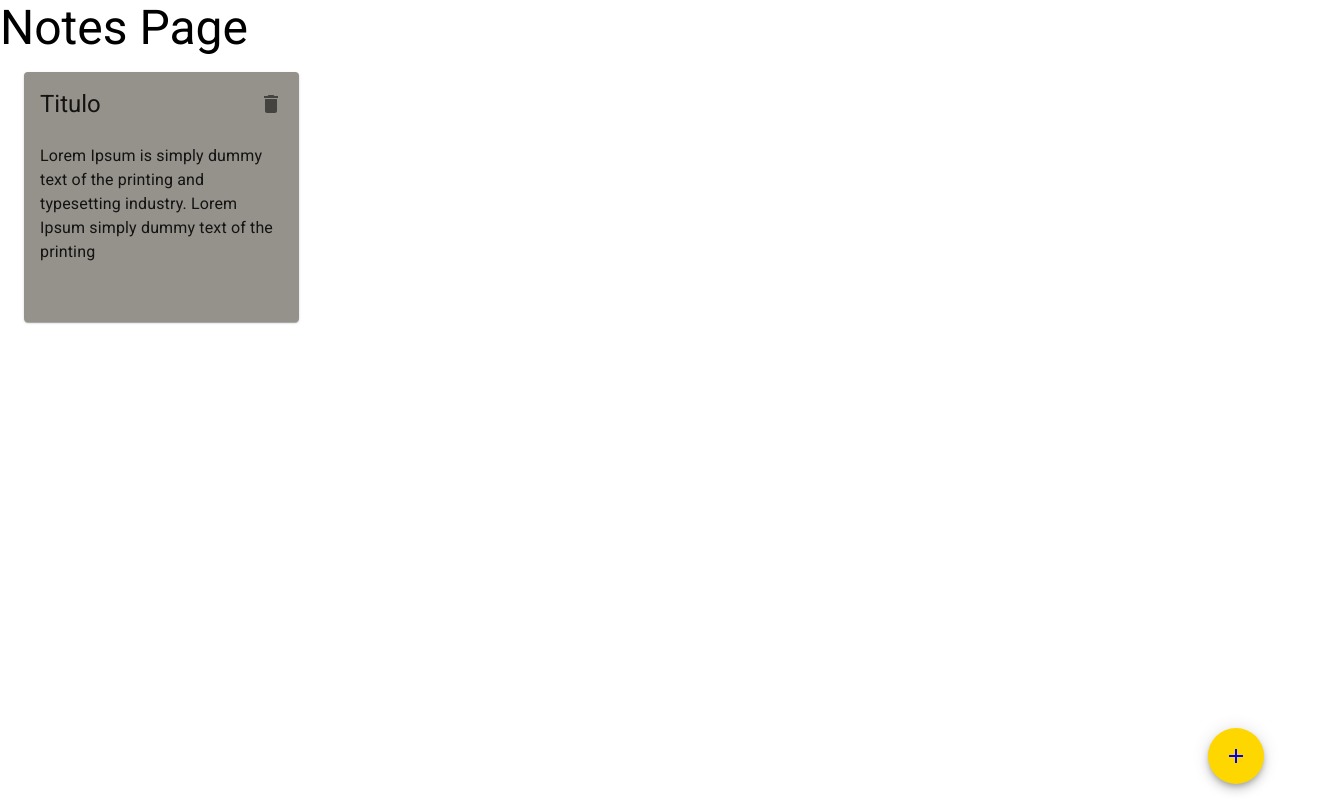
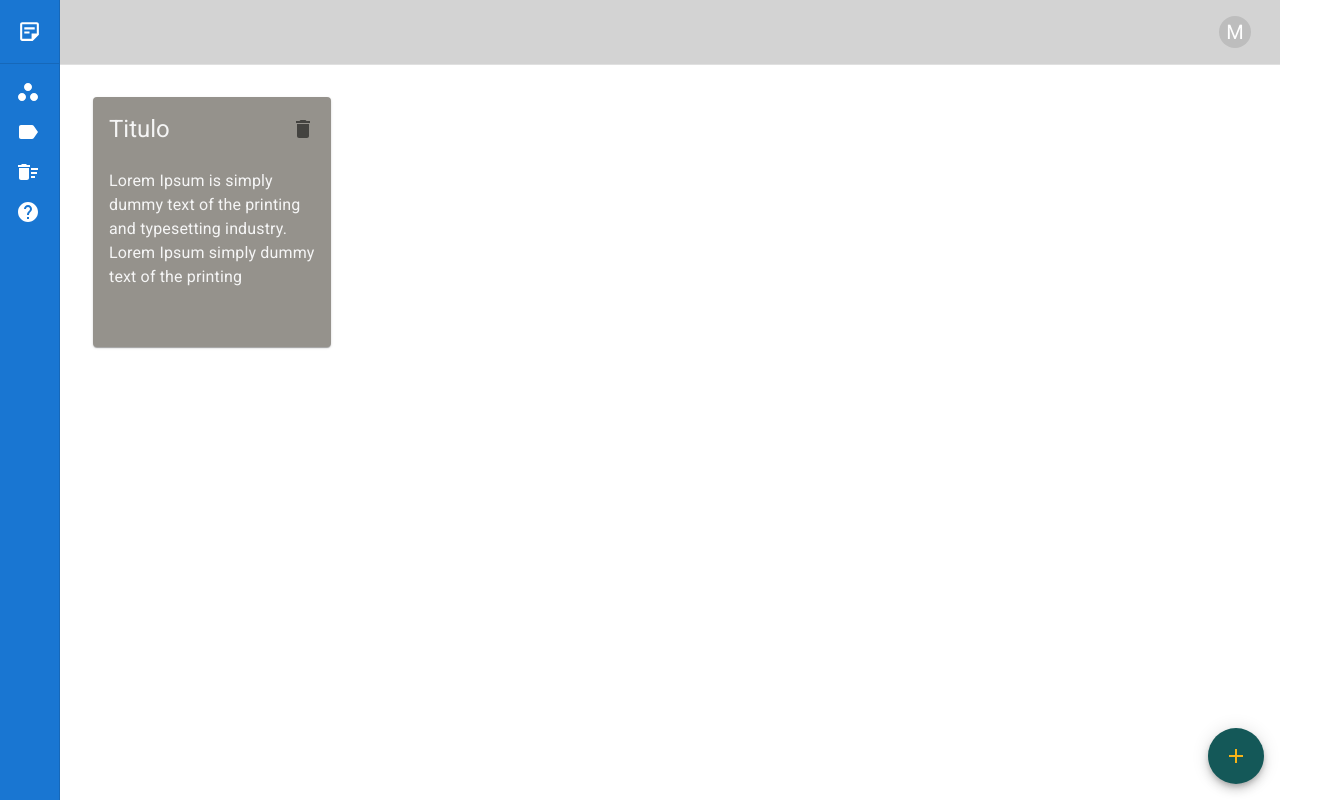
Before and after one commit to Mannelpz25/HermesDev, a React (Vite) app: page / in a window 1280 px wide. Shown: the whole page, 1325 px wide, since content can reach past the window. Built offline with nearby package versions, Linux system fonts and the light colour scheme.

Commit message:
19/08/2022 700

```diff
--- a/src/Notes/Pages/NotesPage.jsx
+++ b/src/Notes/Pages/NotesPage.jsx
@@ -1,22 +1,22 @@
-import React, { useEffect } from 'react'
+import React from 'react'
 import { Grid, Typography, IconButton } from '@mui/material'
 import { NoteCard } from '../components/NoteCard';
-import { NoteAddOutlined } from '@mui/icons-material'
-import { useSelector, useDispatch} from "react-redux"
+import { useSelector} from "react-redux"
 import { NotePane } from '../components/NotePane';
-import { startNewNote } from '../../store/Notes/thunks';
+import { NotesLayout } from '../layout/NotesLayout';
 
 
 export const NotesPage = () => {
 
-    const{notes, activeNote, messageSaved, isSaving} = useSelector( state => state.notes);
+    const{notes} = useSelector( state => state.notes);
+
 
 
     return (
-    <>
-        <Typography variant='h3'>Notes Page</Typography>
-        <NotePane drawerWidth={350}/>
-        <Grid container sx={{mx:1}}>
+    <NotesLayout>
+
+        <NotePane />
+        <Grid container sx={{ml: `calc(${61}px)` , mr: 1}}>
             {
                 notes.map(note =>(
                     <Grid item key={ note.id}>
@@ -25,19 +25,7 @@ export const NotesPage = () => {
                 ))
             }
         </Grid>
-        {/* <IconButton
-            size='large'
-            sx={{
-            color:'white',
-            backgroundColor:'error.main',
-            ':hover': {backgroundColor: 'error.main', opacity: 0.9},
-            position: 'fixed',
-            right: 50,
-            bottom: 50
-            }}
-        >
-            <NoteAddOutlined sx={{fontSize: 35}}/>
-        </IconButton> */}
-    </>
+
+    </NotesLayout>
   )
 }
--- a/src/Notes/components/NoteCard.jsx
+++ b/src/Notes/components/NoteCard.jsx
@@ -2,10 +2,17 @@ import React from 'react'
 import { useMemo } from "react"
 import { Delete, ExpandMore } from '@mui/icons-material'
 import { Collapse, IconButton, Card, CardContent, Typography, CardActions, Button, CardHeader, CardActionArea } from '@mui/material'
+import { useDispatch, useSelector } from 'react-redux';
+import { startDeletingNote} from "../../store/Notes/thunks";
+import { setActiveNote } from "../../store/Notes/notesSlice";
 
-
-export const NoteCard = ({title, body, color}) => {
+export const NoteCard = ({title, body, color, id, date}) => {
     const [expanded, setExpanded] = React.useState(false);
+    const dispatch = useDispatch();
+    const {
+      activeNote: note,
+      isSaving,
+    } = useSelector((state) => state.notes);
 
     const handleExpandClick = () => {
         setExpanded(!expanded);
@@ -16,26 +23,41 @@ export const NoteCard = ({title, body, color}) => {
             ? body.substring(0,120) + '...'
             : body;
     },[body]);
+    const onEdit = () => {
+      dispatch (setActiveNote ({title, body, id, date, color}));
+    };
+
+    const onDelete = () => {
+      dispatch (setActiveNote ({title, body, id, date, color}));
+      dispatch(startDeletingNote());
+    }
 
   return (
-    <Card sx={{ bgcolor: color, minHeight: 250, maxWidth: 275, m: 2 }}>
+    <Card sx={{ bgcolor: color, minHeight: 250, minWidth: 180, maxWidth: 238, m: 2 }}>
 
       <CardHeader
         action={
-          <IconButton aria-label="Delete">
+          <IconButton aria-label="Delete" onClick={onDelete}>
             <Delete />
           </IconButton>
         }
+        sx={{
+          "& .MuiCardHeader-title": {
+            color: "WhiteSmoke	"
+          }
+        }}
         title={title}
       />
       <CardActionArea
-      sx={{
-        minHeight: body.length > 120 ? 140 : 185,
-        display: 'flex'
-      }}>
+        onClick={onEdit}
+        sx={{
+          minHeight: body.length > 120 ? 140 : 185,
+          display: 'flex',
+          justifyContent: "flex-start"
+        }}>
       <CardContent sx={{px: 2, py: 1 ,  alignSelf: 'flex-start'}}>
-        <Typography paragraph sx={{m: 0}}>
-          {expanded ? body : shortBody}
+        <Typography paragraph sx={{m: 0, color: shortBody.length === 0 ? "DarkGray" : "WhiteSmoke	", textAlign: 'left' }}>
+          {expanded ? body : shortBody.length === 0 ? "Nota vacía ..." : shortBody }
         </Typography>
       </CardContent>
       <Collapse in={expanded} timeout="auto" unmountOnExit/>
--- a/src/Notes/components/NotePane.jsx
+++ b/src/Notes/components/NotePane.jsx
@@ -1,198 +1,284 @@
-import { IconButton,Drawer, Button, Toolbar, Typography, Divider, TextField, Grid, SpeedDial, SpeedDialAction } from "@mui/material"
-import { CancelOutlined , NoteAltOutlined, SaveOutlined } from "@mui/icons-material"
-import SpeedDialIcon from '@mui/material/SpeedDialIcon';
-import { useEffect, useState } from 'react';
+import {
+  IconButton,
+  Drawer,
+  Button,
+  Toolbar,
+  Typography,
+  Divider,
+  TextField,
+  Grid,
+  SpeedDial,
+  SpeedDialAction,
+} from "@mui/material";
+import {
+  CancelOutlined,
+  NoteAltOutlined,
+  SaveOutlined,
+} from "@mui/icons-material";
+import SpeedDialIcon from "@mui/material/SpeedDialIcon";
+import { useEffect, useState } from "react";
 import { useForm } from "../../hooks/useForm";
 import { useDispatch, useSelector } from "react-redux";
-import { startDeletingNote, startNewNote, startSaveNote, } from "../../store/Notes/thunks"
+import {
+  startDeletingNote,
+  startNewNote,
+  startSaveNote,
+} from "../../store/Notes/thunks";
 import { setActiveNote } from "../../store/Notes/notesSlice";
 
-
 const colors = [
-    { color: "#A43118", name: 'Rojo' },
-    { color: "#E58F1B", name: 'Naranja' },
-    { color: "#ECC918", name: 'Amarillo' },
-    { color: "#1EA413", name: 'Verde' },
-    { color: "#13A48E", name: 'Verde azulado' },
-    { color: "#148BBE", name: 'Azul' },
-    { color: "#0F517C", name: 'Azul oscuro' },
-    { color: "#5222B9", name: 'Morado' },
-    { color: "#B71ABC", name: 'Rosa' },
-    { color: "#9C671F", name: 'Marron' },
-    { color: "#95928C", name: 'Gris' },
+  { color: "#A43118", name: "Rojo" },
+  { color: "#E58F1B", name: "Naranja" },
+  { color: "#ECC918", name: "Amarillo" },
+  { color: "#1EA413", name: "Verde" },
+  { color: "#13A48E", name: "Verde azulado" },
+  { color: "#148BBE", name: "Azul" },
+  { color: "#0F517C", name: "Azul oscuro" },
+  { color: "#5222B9", name: "Morado" },
+  { color: "#B71ABC", name: "Rosa" },
+  { color: "#9C671F", name: "Marron" },
+  { color: "#95928C", name: "Gris" },
 ];
 
-export const NotePane = ({drawerWidth = 350}) => {
+export const NotePane = () => {
   const dispatch = useDispatch();
-    const{activeNote:note, messageSaved, isSaving} = useSelector( state => state.notes);
-    const{body, title, date, onInputChange, formState} = useForm(note);
+  const {
+    activeNote: note,
+    messageSaved,
+    isSaving,
+  } = useSelector((state) => state.notes);
+  const { body, title, date, id, onInputChange, formState } = useForm(note);
+  const [isOpen, setIsOpen] = useState(false);
 
-    const [isOpen, setIsOpen] = useState(false);
-    const onClickNewNote = (open, color) => (event) =>  {
-        setIsOpen(open);
-        if(open)
-            dispatch (startNewNote(color));
-      }
-    const noteColor = "gray"
+  const onClickNewNote = (color) => (event) => {
+    dispatch(startNewNote(color));
+  };
+
+  useEffect(() => {
+    if(note!==null)
+      setIsOpen(true);
+  }, [note]);
 
   useEffect(() => {
     dispatch(setActiveNote(formState));
-
   }, [formState]);
 
   const handleChange = (event) => {
     onInputChange(event);
   };
+  const changeColorNote = (color) => (event) =>{
+    dispatch (setActiveNote ({title, body, id, date, color}))
+  }
 
   const onSaveNote = () => {
     dispatch(startSaveNote());
     setIsOpen(false);
-    }
+  };
   const onCancel = () => {
     dispatch(setActiveNote(null));
     setIsOpen(false);
-    }
+  };
 
   return (
     <>
       <Drawer
-        anchor={'right'}
+        anchor={"right"}
         open={isOpen}
-        onClose={onClickNewNote()}
+        onClose={onCancel}
         variant="temporary"
-        PaperProps={{sx:{ backgroundColor: noteColor}}}
         sx={{
-          display: {xs: 'block'},
-          '& .MuiDrawer-paper': {boxSizing: 'border-box',width: drawerWidth}
+          display: { xs: "block" },
+          "& .MuiDrawer-paper": {
+            boxSizing: "border-box",
+            width: 350,
+            bgcolor: "WhiteSmoke",
+          },
         }}
       >
-        <Grid container sx={{ height: 80, p: 2, alignItems: "center", bgcolor: "#424242"  }}>
-            <NoteAltOutlined sx={{color: "white", marginRight: 4, fontSize:50 }} />
+        <SpeedDial
+          ariaLabel="SpeedDial basic example"
+          direction="down"
+          open={true}
+          sx={{
+            position: "fixed",
+            bottom: 16,
+            right: 355,
+            "& .MuiFab-primary": {
+              backgroundColor: "#145858",
+              color: "blue",
+              opacity: 0,
+              "&:hover": {
+                backgroundColor: "#145858",
+                opacity: 0,
+              },
+            },
+          }}
+        >
+          {colors.map((action) => (
+            <SpeedDialAction
+              key={action.name}
+              sx={{
+                bgcolor: action.color,
+                "&:hover": {
+                  backgroundColor: action.color,
+                  opacity: 0.3,
+                },
+              }}
+              tooltipTitle={action.name}
+              onClick={changeColorNote(action.color)}
+            />
+          ))}
+        </SpeedDial>
+        <Grid
+          container
+          sx={{ height: 80, p: 2, alignItems: "center", bgcolor: note ? note.color : "white"}}
+        >
+          <NoteAltOutlined
+            sx={{ color: "white", marginRight: 2, fontSize: 50 }}
+          />
           <Typography color="white" variant="h4" textAlign="right">
-                Nueva Nota
+            Datos de la nota
           </Typography>
         </Grid>
-        <Divider/>
-        <Grid container>
+        <Divider />
+        <Grid container >
           <TextField
             fullWidth
             placeholder="Añade un título..."
             label="Título"
             variant="outlined"
-            name= "title"
-            value={title}
+            name="title"
+            value={title ? title : ""}
             onChange={handleChange}
             sx={{
+
               display: "block",
               mx: 3,
               my: 2,
-                '& label.Mui-focused': {
-                    color: '#424242',
+              "& label.Mui-focused": {
+                color: "#424242",
               },
-                '& .MuiOutlinedInput-root': {
-                    '& fieldset': {
-                      borderColor: '#fafafa',
+              "& .MuiOutlinedInput-root": {
+                "& fieldset": {
+                  borderColor: "LightGray",
                 },
-                    '&:hover fieldset': {
-                      borderColor: '#9e9e9e',
+                "&:hover fieldset": {
+                  borderColor: "#9e9e9e",
                 },
-                    '&.Mui-focused fieldset': {
-                      borderColor: '#424242',
+                "&.Mui-focused fieldset": {
+                  borderColor: "#424242",
                 },
               },
-                }}/>
+            }}
+          />
           <TextField
             fullWidth
             id="outlined-multiline-static"
             placeholder="Añade una nota..."
             multiline
-            rows={16}
-            name= "body"
-            value={body}
+            rows={ (window.innerHeight / 25) - 10    }
+            name="body"
+            value={body ? body : ""}
             onChange={handleChange}
             sx={{
               display: "block",
               mx: 3,
-                '& label.Mui-focused': {
-                    color: '#424242',
+              "& label.Mui-focused": {
+                color: "#424242",
               },
-                '& .MuiOutlinedInput-root': {
-                    '& fieldset': {
-                      borderColor: '#fafafa',
+              "& .MuiOutlinedInput-root": {
+                "& fieldset": {
+                  borderColor: "LightGray",
                 },
-                    '&:hover fieldset': {
-                      borderColor: '#9e9e9e',
+                "&:hover fieldset": {
+                  borderColor: "#9e9e9e",
                 },
-                    '&.Mui-focused fieldset': {
-                      borderColor: '#424242',
+                "&.Mui-focused fieldset": {
+                  borderColor: "#424242",
                 },
               },
-                }}/>
+            }}
+          />
         </Grid>
         <Toolbar>
-            <Grid  container  justifyContent='center' alignItems='center' spacing={3}>
-                <Grid item>
-                    <Button  onClick={onSaveNote}  fullWidth variant="contained" color='primary' sx={{my:2}}  >
-                        <Typography color='white' fontSize={15}  marginRight={1}>Guardar</Typography>
-                        <SaveOutlined sx={{fontSize:25 }} />
+          <Grid
+            container
+            justifyContent="center"
+            alignItems="center"
+            spacing={1}
+          >
+            <Grid item xs={6}>
+              <Button
+                onClick={onSaveNote}
+                fullWidth
+                variant="contained"
+                sx={{
+                  my: 2,
+                  bgcolor: "#F7B318",
+                  "&:hover": { bgcolor: "#F7B318", opacity: 0.8 },
+                }}
+              >
+                <Typography color="white" fontSize={15} marginRight={1}>
+                  Guardar
+                </Typography>
+                <SaveOutlined sx={{ fontSize: 25 }} />
               </Button>
             </Grid>
-                <Grid item>
-                    <Button  onClick={onCancel}  fullWidth  variant="contained" color='error' sx={{my:2}}  >
-                        <Typography color='white' fontSize={15}  marginRight={1}>Cancelar</Typography>
-                        <CancelOutlined sx={{fontSize:25 }} />
+            <Grid item xs={6}>
+              <Button
+                onClick={onCancel}
+                fullWidth
+                variant="contained"
+                color="error"
+                sx={{
+                  my: 2,
+                  bgcolor: "#B22222",
+                  "&:hover": { bgcolor: "#B22222", opacity: 0.8 },
+                }}
+              >
+                <Typography color="white" fontSize={15} marginRight={1}>
+                  Cancelar
+                </Typography>
+                <CancelOutlined sx={{ fontSize: 25 }} />
               </Button>
             </Grid>
-
           </Grid>
         </Toolbar>
+
       </Drawer>
       <SpeedDial
         ariaLabel="SpeedDial basic example"
-            direction = "left"
-            sx={{ position: 'absolute',
+        direction="left"
+        sx={{
+          position: "absolute",
           bottom: 16,
           right: 16,
-                '& .MuiFab-primary': {
-                    backgroundColor: 'gold',
-                    color: 'blue',
-                    '&:hover': {
-                        backgroundColor: 'gold',
-                        opacity: 0.5
-                    }
+          "& .MuiFab-primary": {
+            backgroundColor: "#145858",
+            color: "blue",
+            "&:hover": {
+              backgroundColor: "#145858",
+              opacity: 0.5,
+            },
           },
         }}
-            icon={<SpeedDialIcon/>}
+        icon={<SpeedDialIcon sx={{ color: "#f7B318" }} />}
       >
         {colors.map((action) => (
           <SpeedDialAction
             key={action.name}
-                sx={{bgcolor: action.color,
-                        '&:hover': {
+            sx={{
+              bgcolor: action.color,
+              "&:hover": {
                 backgroundColor: action.color,
-                          opacity: 0.3
+                opacity: 0.3,
               },
             }}
-
             tooltipTitle={action.name}
-                onClick={onClickNewNote(true, action.color)}
+            onClick={onClickNewNote(action.color)}
           />
         ))}
       </SpeedDial>
-      {/* <IconButton
-            size='large'
-            onClick={onClickNewNote(true)}
-            sx={{
-            color:'white',
-            backgroundColor:'error.main',
-            ':hover': {backgroundColor: 'error.main', opacity: 0.9},
-            position: 'fixed',
-            right: 50,
-            bottom: 50
-            }}
-        >
-            <NoteAddOutlined />
-        </IconButton> */}
     </>
-  )
-}
+  );
+};
--- /dev/null
+++ b/src/Notes/components/SideBar.jsx
@@ -0,0 +1,94 @@
+import { IconButton, Grid,Drawer,Box, Toolbar, Typography, Divider, List, ListItem, ListItemButton, ListItemIcon, ListItemText  } from "@mui/material"
+import { Menu,StickyNote2Outlined, Workspaces, Label, Help, DeleteSweep } from "@mui/icons-material"
+import { useState } from 'react';
+
+
+
+export const SideBar = ({drawerWidth = 280}) => {
+
+
+  return (
+    <>
+
+      <Drawer
+        anchor={'left'}
+        variant="permanent"
+        ModalProps={{
+            keepMounted: true,
+        }}
+        PaperProps={{sx:{ backgroundColor: 'primary.main'}}}
+        sx={{
+            flexShrink: 0,
+          display: {xs: 'block'},
+          '& .MuiDrawer-paper': {boxSizing: 'border-box',width: drawerWidth}
+        }}
+      >
+        <Box sx={{display: "flex", backgroundColor: 'tertiary.main', justifyContent: "center", height: 63}}>
+            <StickyNote2Outlined sx={{ alignSelf: 'center', color: "white", fontSize: 25}} />
+          {/* <Typography color="white" noWrap component='div'>
+            Hermes
+          </Typography> */}
+        </Box>
+        <Divider/>
+        <List >
+          <ListItem disablePadding >
+            <ListItemButton >
+                <ListItemIcon sx={{
+                    color:'white',
+                    }}>
+                    <Workspaces/>
+                </ListItemIcon>
+                <Grid container sx={{
+                    color:'white',
+                    }}>
+                    {/* <ListItemText primary={ "Workspaces" }/> */}
+                </Grid>
+            </ListItemButton>
+          </ListItem>
+          <ListItem disablePadding >
+            <ListItemButton >
+                <ListItemIcon sx={{
+                    color:'white',
+                    }}>
+                    <Label/>
+                </ListItemIcon>
+                <Grid container sx={{
+                    color:'white',
+                    }}>
+                    {/* <ListItemText primary={ "Tags" }/> */}
+                </Grid>
+            </ListItemButton>
+          </ListItem>
+          <ListItem disablePadding >
+            <ListItemButton >
+                <ListItemIcon sx={{
+                    color:'white',
+                    }}>
+                    <DeleteSweep/>
+                </ListItemIcon>
+                <Grid container sx={{
+                    color:'white',
+                    }}>
+                    {/* <ListItemText primary={ "Trash" }/> */}
+                </Grid>
+            </ListItemButton>
+          </ListItem>
+          <ListItem disablePadding >
+            <ListItemButton >
+                <ListItemIcon sx={{
+                    color:'white',
+                    }}>
+                    <Help/>
+                </ListItemIcon>
+                <Grid container sx={{
+                    color:'white',
+                    }}>
+                    {/* <ListItemText primary={ "Help" }/> */}
+                </Grid>
+            </ListItemButton>
+          </ListItem>
+        </List>
+      </Drawer>
+    </>
+  )
+}
--- /dev/null
+++ b/src/Notes/components/TopBar.jsx
@@ -0,0 +1,101 @@
+import { Avatar, MenuItem, Divider, Grid, IconButton, Toolbar, Tooltip, Menu, Box } from "@mui/material"
+import { PersonAdd, Settings , Logout  } from "@mui/icons-material"
+
+import ListItemIcon from '@mui/material/ListItemIcon';
+import React from 'react'
+
+const userName = "Manuel López"
+
+export const TopBar = ({drawerWidth = 280}) => {
+    const [anchorEl, setAnchorEl] = React.useState(null);
+    const open = Boolean(anchorEl);
+    const handleClick = (event) => {
+        setAnchorEl(event.currentTarget);
+    };
+    const handleClose = () => {
+        setAnchorEl(null);
+    };
+
+     return (
+        <Box
+            sx={{
+                width: {sm: `calc(100% - ${drawerWidth}px)` },
+                ml:  {sm: `${drawerWidth}px`},
+
+            }}
+        >
+            <Toolbar sx={{alignSelf: "flex-end",height: 10, m: 0,bgcolor: "#D3D3D3"}}>
+                <Grid  container   justifyContent='flex-end' alignItems='center'>
+                <Tooltip title={userName}>
+                    <IconButton
+                        onClick={handleClick}
+                        size="small"
+                        sx={{ ml: 2 }}
+                        aria-controls={open ? 'account-menu' : undefined}
+                        aria-haspopup="true"
+                        aria-expanded={open ? 'true' : undefined}
+                    >
+                        <Avatar sx={{ width: 32, height: 32 }}>M</Avatar>
+                    </IconButton>
+                </Tooltip>
+                </Grid>
+
+            <Menu
+                anchorEl={anchorEl}
+                id="account-menu"
+                open={open}
+                onClose={handleClose}
+                onClick={handleClose}
+                PaperProps={{
+                elevation: 0,
+                sx: {
+                    overflow: 'visible',
+                    filter: 'drop-shadow(0px 2px 8px rgba(0,0,0,0.32))',
+                    mt: 1.5,
+                    '& .MuiAvatar-root': {
+                    width: 32,
+                    height: 32,
+                    ml: -0.5,
+                    mr: 1,
+                    },
+                    '&:before': {
+                    content: '""',
+                    display: 'block',
+                    position: 'absolute',
+                    top: 0,
+                    right: 14,
+                    width: 10,
+                    height: 10,
+                    bgcolor: 'background.paper',
+                    transform: 'translateY(-50%) rotate(45deg)',
+                    zIndex: 0,
+                    },
+                },
+                }}
+                transformOrigin={{ horizontal: 'right', vertical: 'top' }}
+                anchorOrigin={{ horizontal: 'right', vertical: 'bottom' }}
+            >
+
+                <MenuItem>
+                <Avatar /> My account
+                </MenuItem>
+                <Divider />
+
+                <MenuItem>
+                <ListItemIcon>
+                    <Settings fontSize="small" />
+                </ListItemIcon>
+                Settings
+                </MenuItem>
+                <MenuItem>
+                <ListItemIcon>
+                    <Logout fontSize="small" />
+                </ListItemIcon>
+                Logout
+                </MenuItem>
+            </Menu>
+        </Toolbar>
+        </Box>
+
+  )
+}
--- /dev/null
+++ b/src/Notes/layout/NotesLayout.jsx
@@ -0,0 +1,24 @@
+import { Box, Divider } from "@mui/material"
+import { SideBar } from "../components/SideBar";
+import { TopBar } from "../components/TopBar";
+
+
+
+
+export const NotesLayout = ({children}) => {
+  return (
+    <>
+        <Box  sx={{display: 'flex', m: 0}}>
+            <TopBar drawerWidth={60}/>
+        </Box>
+        <SideBar drawerWidth={60}/>
+        <Divider/>
+
+        <Box
+            sx={{p:2}}
+        >
+          {children}
+        </Box>
+    </>
+  )
+}
--- a/src/store/Notes/thunks.js
+++ b/src/store/Notes/thunks.js
@@ -20,6 +20,7 @@ export const startNewNote = (color) => {
 
         newNote.id = new Date().getTime();
         //dispatch
+
         dispatch(setActiveNote(newNote));
     }
 }
@@ -38,14 +39,21 @@ export const startSaveNote = () => {
     return  ( dispatch, getState ) => {
         dispatch(setSaving());
         //uid
-        const {activeNote:note} = getState().notes;
+        const {activeNote, notes} = getState().notes;
+        const isNewNote = notes.filter( note => note.id == activeNote.id);
+        if (isNewNote.length){
+            dispatch(updateNote(activeNote));
+        }else{
+            dispatch(addNewNote(activeNote));
+        }
+
 
        /*  const noteToFireStore = { ...note };
         delete noteToFireStore.id;
         const docRef = doc( FirebaseDB,`${uid}/journal/notes/${note.id}` ) ; */
 
         /* await setDoc(docRef, noteToFireStore, {merge: true}) */
-        dispatch(addNewNote(note));
+
 
 
     }
@@ -67,10 +75,9 @@ export const startSaveNote = () => {
 } */
 
 export const startDeletingNote = (files = []) => {
-    return async ( dispatch, getState ) => {
+    return  ( dispatch, getState ) => {
         dispatch(setSaving());
         //uid
-        const { uid } = getState().auth;
         const {activeNote:note} = getState().notes;
         /* const docRef = doc( FirebaseDB,`${uid}/journal/notes/${note.id}` ) ;
         await deleteDoc(docRef);     */
```
Lines whose indentation alone changed are shown as unchanged.
